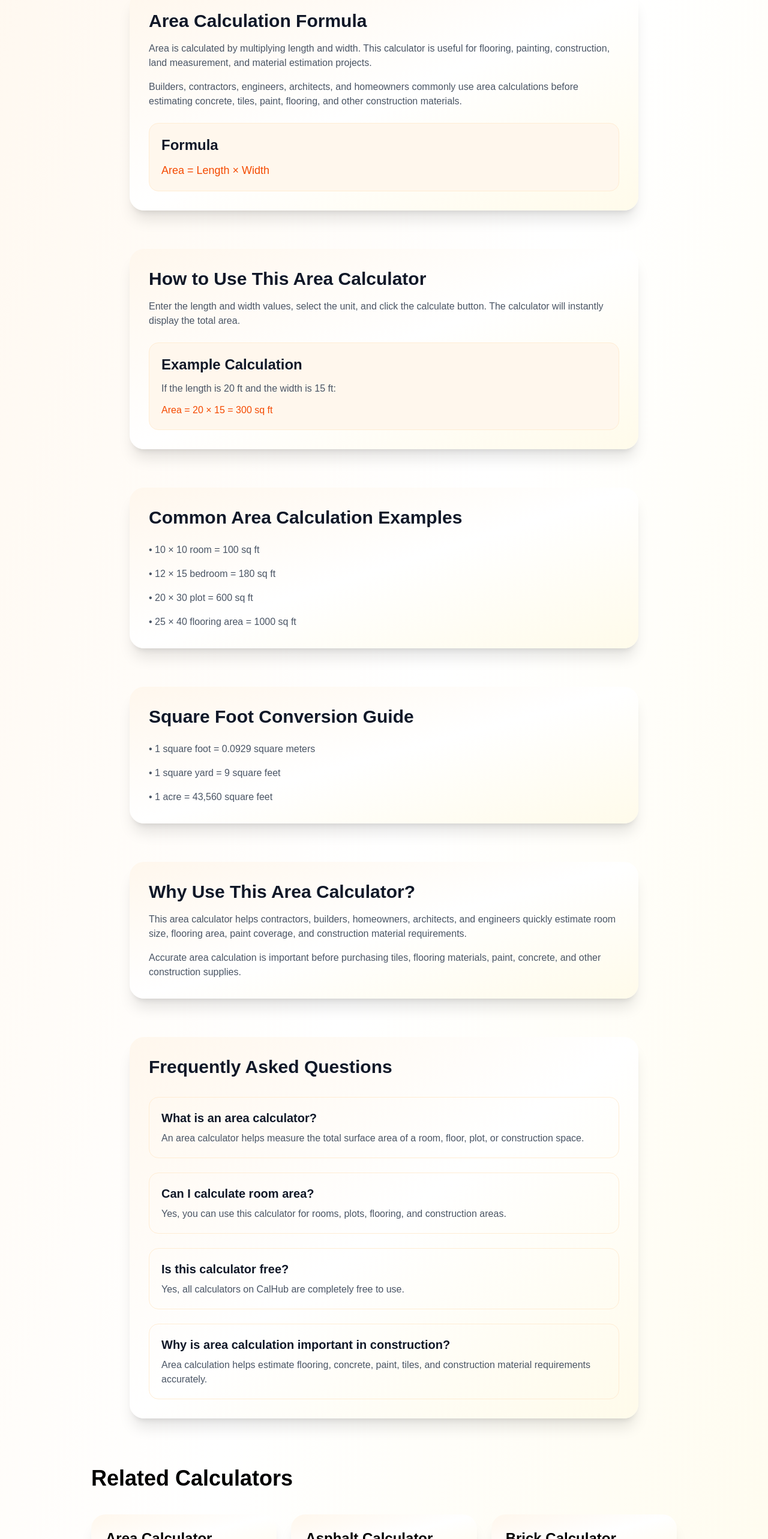
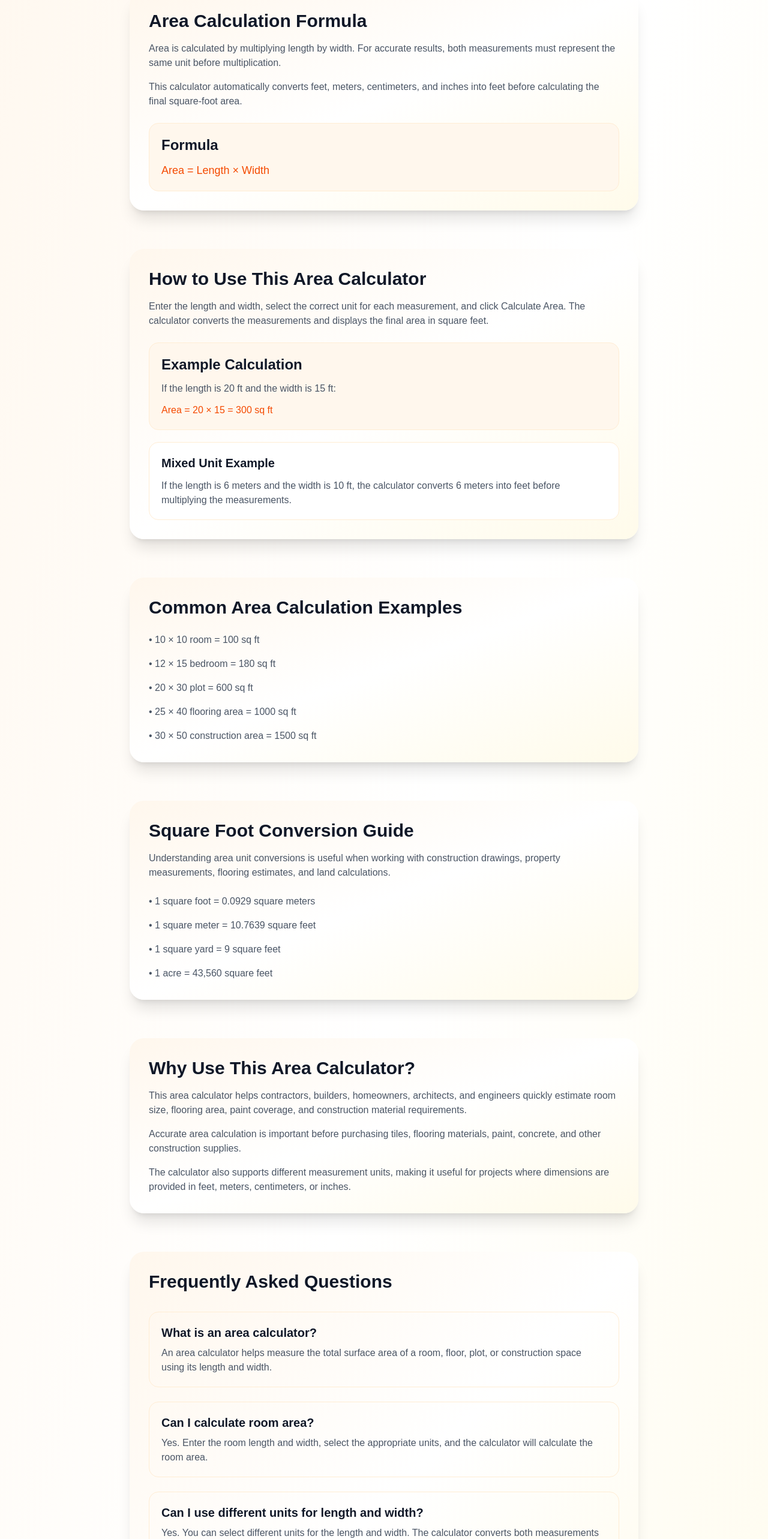
Before and after one commit to payadav142-rgb/calhub, a Next.js app: page /area-calculator in a window 1280 px wide. Shown: the part 860-3426 px from the top of the page at 60% size. Built offline with nearby package versions, Linux system fonts and the light colour scheme.

Commit message:
Improve area calculator calculations and content

```diff
--- a/app/area-calculator/AreaCalculatorClient.tsx
+++ b/app/area-calculator/AreaCalculatorClient.tsx
@@ -6,30 +6,75 @@ import Navbar from "../components/Navbar";
 import Footer from "../components/Footer";
 import RelatedCalculators from "../components/RelatedCalculators";
 
+type Unit = "ft" | "m" | "cm" | "inch";
+
 export default function AreaCalculatorClient() {
-  const [length, setLength] =
-    useState("");
-
-  const [width, setWidth] =
-    useState("");
+  const [length, setLength] = useState("");
+  const [width, setWidth] = useState("");
 
   const [lengthUnit, setLengthUnit] =
-    useState("ft");
+    useState<Unit>("ft");
 
   const [widthUnit, setWidthUnit] =
-    useState("ft");
+    useState<Unit>("ft");
 
   const [result, setResult] =
     useState<number | null>(null);
 
+  const [resultUnit, setResultUnit] =
+    useState("sq ft");
+
+  const convertToFeet = (
+    value: number,
+    unit: Unit
+  ) => {
+    switch (unit) {
+      case "m":
+        return value * 3.280839895;
+
+      case "cm":
+        return value * 0.03280839895;
+
+      case "inch":
+        return value / 12;
+
+      default:
+        return value;
+    }
+  };
+
   const calculateArea = () => {
     if (!length || !width) return;
 
+    const lengthValue = parseFloat(length);
+    const widthValue = parseFloat(width);
+
+    if (
+      isNaN(lengthValue) ||
+      isNaN(widthValue) ||
+      lengthValue <= 0 ||
+      widthValue <= 0
+    ) {
+      return;
+    }
+
+    const lengthInFeet =
+      convertToFeet(
+        lengthValue,
+        lengthUnit
+      );
+
+    const widthInFeet =
+      convertToFeet(
+        widthValue,
+        widthUnit
+      );
+
     const area =
-      parseFloat(length) *
-      parseFloat(width);
+      lengthInFeet * widthInFeet;
 
     setResult(area);
+    setResultUnit("sq ft");
   };
 
   const resetCalculator = () => {
@@ -38,28 +83,7 @@ export default function AreaCalculatorClient() {
     setLengthUnit("ft");
     setWidthUnit("ft");
     setResult(null);
-  };
-
-  const getAreaUnit = () => {
-    if (
-      lengthUnit === widthUnit
-    ) {
-      switch (lengthUnit) {
-        case "m":
-          return "sq m";
-
-        case "cm":
-          return "sq cm";
-
-        case "inch":
-          return "sq inch";
-
-        default:
-          return "sq ft";
-      }
-    }
-
-    return "mixed units";
+    setResultUnit("sq ft");
   };
 
   const downloadPDF = () => {
@@ -92,15 +116,21 @@ export default function AreaCalculatorClient() {
     doc.text(
       `Total Area: ${result.toFixed(
         2
-      )} ${getAreaUnit()}`,
+      )} ${resultUnit}`,
       20,
       60
     );
 
     doc.text(
+      "Formula: Area = Length × Width",
+      20,
+      75
+    );
+
+    doc.text(
       "Generated by CalHub.in",
       20,
-      90
+      95
     );
 
     doc.save(
@@ -139,14 +169,16 @@ export default function AreaCalculatorClient() {
             <input
               type="number"
               min="0"
+              step="any"
               value={length}
               onChange={(e) =>
                 setLength(e.target.value)
               }
-              onKeyDown={(e) =>
-                e.key === "Enter" &&
-                calculateArea()
-              }
+              onKeyDown={(e) => {
+                if (e.key === "Enter") {
+                  calculateArea();
+                }
+              }}
               className="w-full rounded-2xl border border-orange-200 p-3 outline-none transition focus:border-orange-500 focus:ring-4 focus:ring-orange-100"
               placeholder="e.g. 20"
             />
@@ -155,7 +187,7 @@ export default function AreaCalculatorClient() {
               value={lengthUnit}
               onChange={(e) =>
                 setLengthUnit(
-                  e.target.value
+                  e.target.value as Unit
                 )
               }
               className="mt-3 w-full rounded-2xl border border-orange-200 p-3 outline-none transition focus:border-orange-500 focus:ring-4 focus:ring-orange-100"
@@ -173,7 +205,7 @@ export default function AreaCalculatorClient() {
               </option>
 
               <option value="inch">
-                Inch
+                Inch (in)
               </option>
             </select>
           </div>
@@ -187,14 +219,16 @@ export default function AreaCalculatorClient() {
             <input
               type="number"
               min="0"
+              step="any"
               value={width}
               onChange={(e) =>
                 setWidth(e.target.value)
               }
-              onKeyDown={(e) =>
-                e.key === "Enter" &&
-                calculateArea()
-              }
+              onKeyDown={(e) => {
+                if (e.key === "Enter") {
+                  calculateArea();
+                }
+              }}
               className="w-full rounded-2xl border border-orange-200 p-3 outline-none transition focus:border-orange-500 focus:ring-4 focus:ring-orange-100"
               placeholder="e.g. 15"
             />
@@ -203,7 +237,7 @@ export default function AreaCalculatorClient() {
               value={widthUnit}
               onChange={(e) =>
                 setWidthUnit(
-                  e.target.value
+                  e.target.value as Unit
                 )
               }
               className="mt-3 w-full rounded-2xl border border-orange-200 p-3 outline-none transition focus:border-orange-500 focus:ring-4 focus:ring-orange-100"
@@ -221,7 +255,7 @@ export default function AreaCalculatorClient() {
               </option>
 
               <option value="inch">
-                Inch
+                Inch (in)
               </option>
             </select>
           </div>
@@ -249,18 +283,16 @@ export default function AreaCalculatorClient() {
               <h2 className="text-2xl font-bold text-gray-900">
                 Total Area:{" "}
                 {result.toFixed(2)}{" "}
-                {getAreaUnit()}
+                {resultUnit}
               </h2>
 
               <p className="mt-3 text-gray-600">
-                The total calculated area
-                is{" "}
+                The calculated area is{" "}
                 {result.toFixed(2)}{" "}
-                {getAreaUnit()}. This
-                result can help estimate
-                flooring, paint, tiles,
-                concrete, and other
-                construction materials.
+                square feet. The
+                calculator converts both
+                measurements to feet before
+                calculating the final area.
               </p>
 
               <button
@@ -283,22 +315,19 @@ export default function AreaCalculatorClient() {
 
           <p className="mt-4 text-gray-600">
             Area is calculated by
-            multiplying length and width.
-            This calculator is useful for
-            flooring, painting,
-            construction, land
-            measurement, and material
-            estimation projects.
+            multiplying length by width.
+            For accurate results, both
+            measurements must represent
+            the same unit before
+            multiplication.
           </p>
 
           <p className="mt-4 text-gray-600">
-            Builders, contractors,
-            engineers, architects, and
-            homeowners commonly use area
-            calculations before estimating
-            concrete, tiles, paint,
-            flooring, and other
-            construction materials.
+            This calculator automatically
+            converts feet, meters,
+            centimeters, and inches into
+            feet before calculating the
+            final square-foot area.
           </p>
 
           <div className="mt-6 rounded-2xl border border-orange-100 bg-orange-50 p-5">
@@ -322,11 +351,13 @@ export default function AreaCalculatorClient() {
           </h2>
 
           <p className="mt-4 text-gray-600">
-            Enter the length and width
-            values, select the unit, and
-            click the calculate button.
-            The calculator will instantly
-            display the total area.
+            Enter the length and width,
+            select the correct unit for
+            each measurement, and click
+            Calculate Area. The calculator
+            converts the measurements and
+            displays the final area in
+            square feet.
           </p>
 
           <div className="mt-6 rounded-2xl border border-orange-100 bg-orange-50 p-5">
@@ -341,6 +372,20 @@ export default function AreaCalculatorClient() {
 
             <p className="mt-3 font-medium text-orange-600">
               Area = 20 × 15 = 300 sq ft
+            </p>
+          </div>
+
+          <div className="mt-5 rounded-2xl border border-orange-100 bg-white p-5">
+            <h3 className="text-xl font-semibold text-gray-900">
+              Mixed Unit Example
+            </h3>
+
+            <p className="mt-3 text-gray-600">
+              If the length is 6 meters
+              and the width is 10 ft, the
+              calculator converts 6 meters
+              into feet before multiplying
+              the measurements.
             </p>
           </div>
         </div>
@@ -372,6 +417,11 @@ export default function AreaCalculatorClient() {
               • 25 × 40 flooring area =
               1000 sq ft
             </p>
+
+            <p>
+              • 30 × 50 construction area
+              = 1500 sq ft
+            </p>
           </div>
         </div>
       </section>
@@ -383,10 +433,24 @@ export default function AreaCalculatorClient() {
             Square Foot Conversion Guide
           </h2>
 
+          <p className="mt-4 text-gray-600">
+            Understanding area unit
+            conversions is useful when
+            working with construction
+            drawings, property measurements,
+            flooring estimates, and land
+            calculations.
+          </p>
+
           <div className="mt-6 space-y-4 text-gray-600">
             <p>
               • 1 square foot = 0.0929
               square meters
+            </p>
+
+            <p>
+              • 1 square meter = 10.7639
+              square feet
             </p>
 
             <p>
@@ -428,6 +492,15 @@ export default function AreaCalculatorClient() {
             paint, concrete, and other
             construction supplies.
           </p>
+
+          <p className="mt-4 text-gray-600">
+            The calculator also supports
+            different measurement units,
+            making it useful for projects
+            where dimensions are provided
+            in feet, meters, centimeters,
+            or inches.
+          </p>
         </div>
       </section>
 
@@ -450,7 +523,8 @@ export default function AreaCalculatorClient() {
                 measure the total surface
                 area of a room, floor,
                 plot, or construction
-                space.
+                space using its length and
+                width.
               </p>
             </div>
 
@@ -460,10 +534,27 @@ export default function AreaCalculatorClient() {
               </h3>
 
               <p className="mt-2 text-gray-600">
-                Yes, you can use this
-                calculator for rooms,
-                plots, flooring, and
-                construction areas.
+                Yes. Enter the room length
+                and width, select the
+                appropriate units, and the
+                calculator will calculate
+                the room area.
+              </p>
+            </div>
+
+            <div className="rounded-2xl border border-orange-100 p-5">
+              <h3 className="text-xl font-semibold text-gray-900">
+                Can I use different units
+                for length and width?
+              </h3>
+
+              <p className="mt-2 text-gray-600">
+                Yes. You can select
+                different units for the
+                length and width. The
+                calculator converts both
+                measurements to feet before
+                calculating the area.
               </p>
             </div>
 
@@ -473,9 +564,9 @@ export default function AreaCalculatorClient() {
               </h3>
 
               <p className="mt-2 text-gray-600">
-                Yes, all calculators on
-                CalHub are completely
-                free to use.
+                Yes, this area calculator
+                is free to use and does not
+                require registration.
               </p>
             </div>
 
@@ -487,10 +578,10 @@ export default function AreaCalculatorClient() {
 
               <p className="mt-2 text-gray-600">
                 Area calculation helps
-                estimate flooring,
-                concrete, paint, tiles,
-                and construction material
-                requirements accurately.
+                estimate flooring, concrete,
+                paint, tiles, and other
+                construction material
+                requirements.
               </p>
             </div>
           </div>
```
Also changed, not shown: app/area-calculator/page.tsx (+14 -6 lines).
